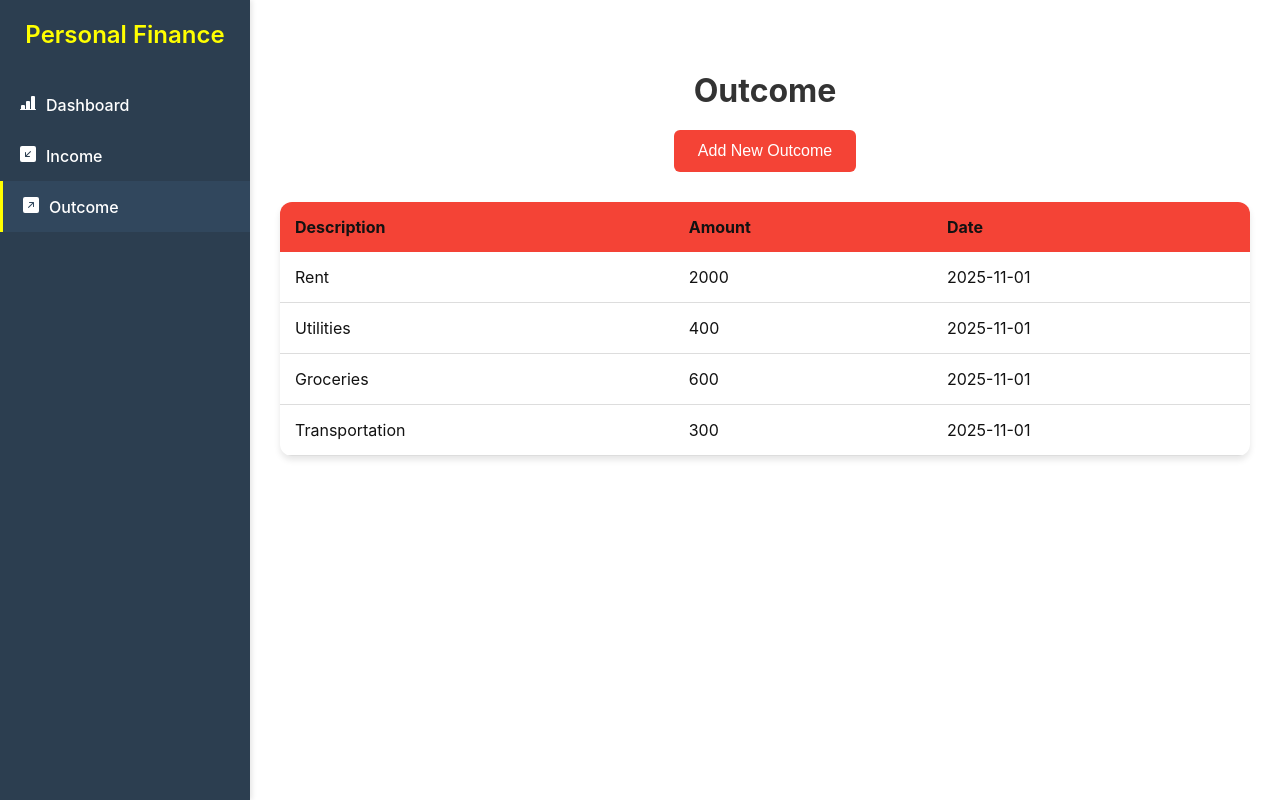
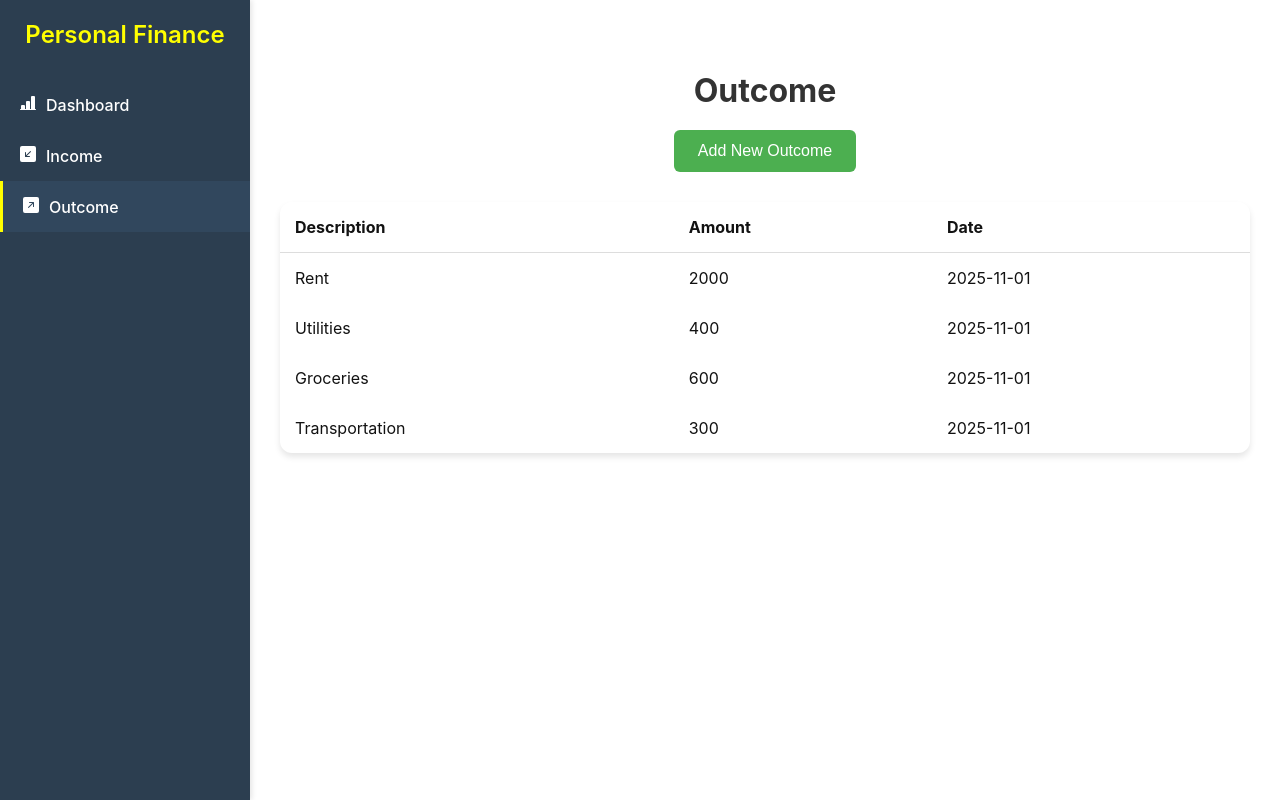
Before and after one commit to jesuspinar/personal-finance, an Angular app: page /outcome in a window 1280 px wide. Built offline with nearby package versions, Linux system fonts and the light colour scheme.

Commit message:
Merge duplicated css

```diff
--- a/src/app/income/income.component.css
+++ b/src/app/income/income.component.css
@@ -1,56 +1,8 @@
-.container {
-  max-width: 1200px;
-  margin: 0 auto;
-  padding: 20px;
-}
-
 h1 {
   text-align: center;
   margin-bottom: 20px;
 }
-
 .actions {
   text-align: center;
   margin-bottom: 30px;
 }
-
-.btn {
-  background-color: #4CAF50;
-  color: white;
-  border: none;
-  padding: 12px 24px;
-  font-size: 1rem;
-  cursor: pointer;
-  border-radius: 6px;
-  transition: background-color 0.3s ease;
-}
-
-.btn:hover {
-  background-color: #45a049;
-}
-
-.income-list {
-  border-radius: 12px;
-  overflow: hidden;
-  box-shadow: 0 4px 6px rgba(0, 0, 0, 0.1);
-}
-
-table {
-  width: 100%;
-  border-collapse: collapse;
-}
-
-th {
-  background-color: #4CAF50;
-  padding: 15px;
-  text-align: left;
-}
-
-td {
-  padding: 15px;
-  border-bottom: 1px solid #ddd;
-}
-
-tr:hover {
-  opacity: .8;
-}
--- a/src/app/income/income.component.html
+++ b/src/app/income/income.component.html
@@ -2,7 +2,7 @@
 <div class="actions">
   <button class="btn" routerLink="/income/add-income">Add New Income</button>
 </div>
-<div class="income-list">
+<div class="table-container">
   <table>
     <thead>
       <tr>
--- a/src/app/outcome/outcome.component.css
+++ b/src/app/outcome/outcome.component.css
@@ -1,56 +1,8 @@
-.container {
-  max-width: 1200px;
-  margin: 0 auto;
-  padding: 20px;
-}
-
 h1 {
   text-align: center;
   margin-bottom: 20px;
 }
-
 .actions {
   text-align: center;
   margin-bottom: 30px;
 }
-
-.btn {
-  background-color: #f44336;
-  color: white;
-  border: none;
-  padding: 12px 24px;
-  font-size: 1rem;
-  cursor: pointer;
-  border-radius: 6px;
-  transition: background-color 0.3s ease;
-}
-
-.btn:hover {
-  background-color: #d32f2f;
-}
-
-.outcome-list {
-  border-radius: 12px;
-  overflow: hidden;
-  box-shadow: 0 4px 6px rgba(0, 0, 0, 0.1);
-}
-
-table {
-  width: 100%;
-  border-collapse: collapse;
-}
-
-th {
-  background-color: #f44336;
-  padding: 15px;
-  text-align: left;
-}
-
-td {
-  padding: 15px;
-  border-bottom: 1px solid #ddd;
-}
-
-tr:hover {
-  opacity: .8;
-}
--- a/src/app/outcome/outcome.component.html
+++ b/src/app/outcome/outcome.component.html
@@ -2,7 +2,7 @@
 <div class="actions">
   <button class="btn">Add New Outcome</button>
 </div>
-<div class="outcome-list">
+<div class="table-container">
   <table>
     <thead>
       <tr>
--- a/src/styles.css
+++ b/src/styles.css
@@ -18,7 +18,13 @@ body {
     background-color: #121212;
     color: snow;
   }
-  h1, h2, h3, h4, h5, h6 {
+
+  h1,
+  h2,
+  h3,
+  h4,
+  h5,
+  h6 {
     color: whitesmoke
   }
 }
@@ -28,7 +34,54 @@ body {
     background-color: #ffffff;
     color: #121212;
   }
-  h1, h2, h3, h4, h5, h6 {
+
+  h1,
+  h2,
+  h3,
+  h4,
+  h5,
+  h6 {
     color: #333
   }
 }
+
+.table-container {
+  border-radius: 12px;
+  overflow-x: auto;
+  box-shadow: 0 4px 6px rgba(0, 0, 0, 0.1);
+}
+
+table {
+  width: 100%;
+  border-collapse: collapse;
+  overflow-x: scroll;
+}
+
+th {
+  padding: 15px;
+  text-align: left;
+  border-bottom: 1px solid #ddd;
+}
+
+td {
+  padding: 15px;
+}
+
+tr:hover {
+  opacity: .8;
+}
+
+.btn {
+  background-color: #4CAF50;
+  color: white;
+  border: none;
+  padding: 12px 24px;
+  font-size: 1rem;
+  cursor: pointer;
+  border-radius: 6px;
+  transition: background-color 0.3s ease;
+}
+
+.btn:hover {
+  background-color: #45a049;
+}
```
